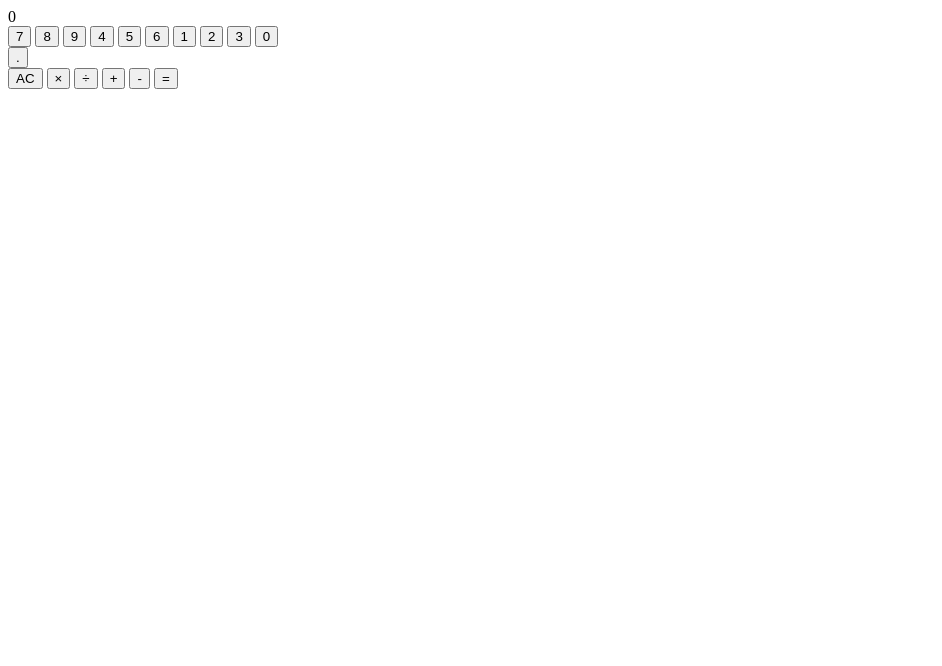
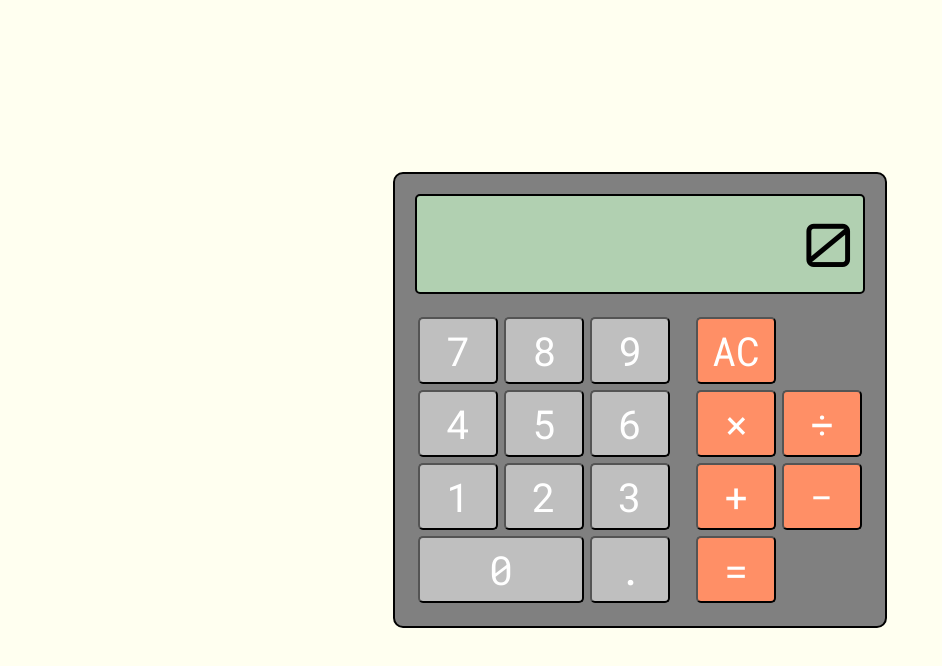
Before and after one commit to lauren-hughes/calculator, a plain HTML site: page index.html in a window 1280 px wide. Shown: the whole page, without its empty margins (0-942 px from the left). Drawn offline with Linux system fonts and the light colour scheme.

Commit message:
Add styling
Added styling to the calculator. This required some minor adjustments to
the HTML and in turn, the JavaScript.

```diff
--- a/calculator.js
+++ b/calculator.js
@@ -22,7 +22,7 @@ function operate(num1, num2, operator) {
     switch (operator) {
         case "+":
             return add(num1, num2);
-        case "-":
+        case "−":
             return subtract(num1, num2);
         case "×":
             return multiply(num1, num2);
@@ -48,7 +48,7 @@ let num1 = "";
 let num2 = "";
 let operator = "";
 
-const numberButtons = document.querySelectorAll(".numbers button");
+const numberButtons = document.querySelectorAll(".number");
 numberButtons.forEach(button => button.addEventListener("click", (event) => {
     // If no operator has been selected, then all number inputs must be related to the first number
     if (operator === "") {
@@ -106,7 +106,7 @@ operatorButtons.forEach(button => button.addEventListener("click", (event) => {
             if (num1 !== "" && num2 !== "" && operator !== "") operationHandler(Number(num1), Number(num2), operator);
             break;
         default:
-            // Don't acknowledge any +, -, × or ÷ clicks unless at least one number has been entered
+            // Don't acknowledge any +, −, × or ÷ clicks unless at least one number has been entered
             if (num1 !== "") {
                 // If num2 has been entered, then complete the initial operation and then start the next using the result as num1
                 // This does not preserve order of operations aligning with the specification
--- a/index.html
+++ b/index.html
@@ -5,6 +5,7 @@
         <meta name="viewport" content="width=device-width, initial-scale=1.0">
         <title>Calculator</title>
         <script src="./calculator.js" defer></script>
+        <link rel="stylesheet" href="./style.css">
     </head>
     <body>
         <div id="container">
@@ -12,27 +13,41 @@
                 <div class="display">0</div>
                 <div class="buttons">
                     <div>
-                        <div class="numbers">
-                            <button>7</button>
-                            <button>8</button>
-                            <button>9</button>
-                            <button>4</button>
-                            <button>5</button>
-                            <button>6</button>
-                            <button>1</button>
-                            <button>2</button>
-                            <button>3</button>
-                            <button>0</button>
+                        <div class="row">
+                            <button class="number">7</button>
+                            <button class="number">8</button>
+                            <button class="number">9</button>
                         </div>
+                        <div class="row">
+                            <button class="number">4</button>
+                            <button class="number">5</button>
+                            <button class="number">6</button>
+                        </div>
+                        <div class="row">
+                            <button class="number">1</button>
+                            <button class="number">2</button>
+                            <button class="number">3</button>
+                        </div>
+                        <div class="row">
+                            <button class="number zero">0</button>
                             <button class="decimal">.</button>
                         </div>
+                    </div>
                     <div class="operators">
+                        <div class=row>
                             <button>AC</button>
+                        </div>
+                        <div class=row>
                             <button>×</button>
                             <button>÷</button>
+                        </div>
+                        <div class="row">
                             <button>+</button>
-                        <button>-</button>
+                            <button>−</button>
+                        </div>
+                        <div class="row">
                             <button>=</button>
+                        </div>
                     </div>
                 </div>
             </div>
--- /dev/null
+++ b/style.css
@@ -0,0 +1,61 @@
+/* Orbitron and Roboto Mono fonts from Google */
+@import url('https://fonts.googleapis.com/css2?family=Orbitron:wght@400..900&family=Roboto+Mono:ital,wght@0,100..700;1,100..700&display=swap');
+
+body {
+    margin: 0;
+}
+
+button {
+    background-color: #bfbfbf;
+    border-radius: 5px;
+    color: white;
+    font-family: "Roboto Mono", sans-serif;
+    font-size: 40px;
+    margin: 3px;
+    padding: 5px;
+    width: 80px;
+}
+
+.buttons {
+    display: flex;
+    gap: 20px;
+}
+
+.calculator {
+    background-color: gray;
+    border: 2px solid black;
+    border-radius: 10px;
+    padding: 20px;
+}
+
+.display {
+    background-color: #B1D0B1;
+    border: 2px solid black;
+    border-radius: 5px;
+    text-align: right;
+    font-family: "Orbitron", sans-serif;
+    font-size: 60px;
+    margin-bottom: 20px;
+    padding: 10px;
+}
+
+.operators button {
+    background-color: #ff8f66;
+}
+
+.row {
+    display: flex;
+}
+
+/* Makes the zero button occupy two button widths */
+.zero {
+    flex: 1;
+}
+
+#container {
+    align-items: center;
+    background-color: ivory;
+    display: flex;
+    justify-content: center;
+    min-height: 100vh;
+}
```
Lines whose indentation alone changed are shown as unchanged.
